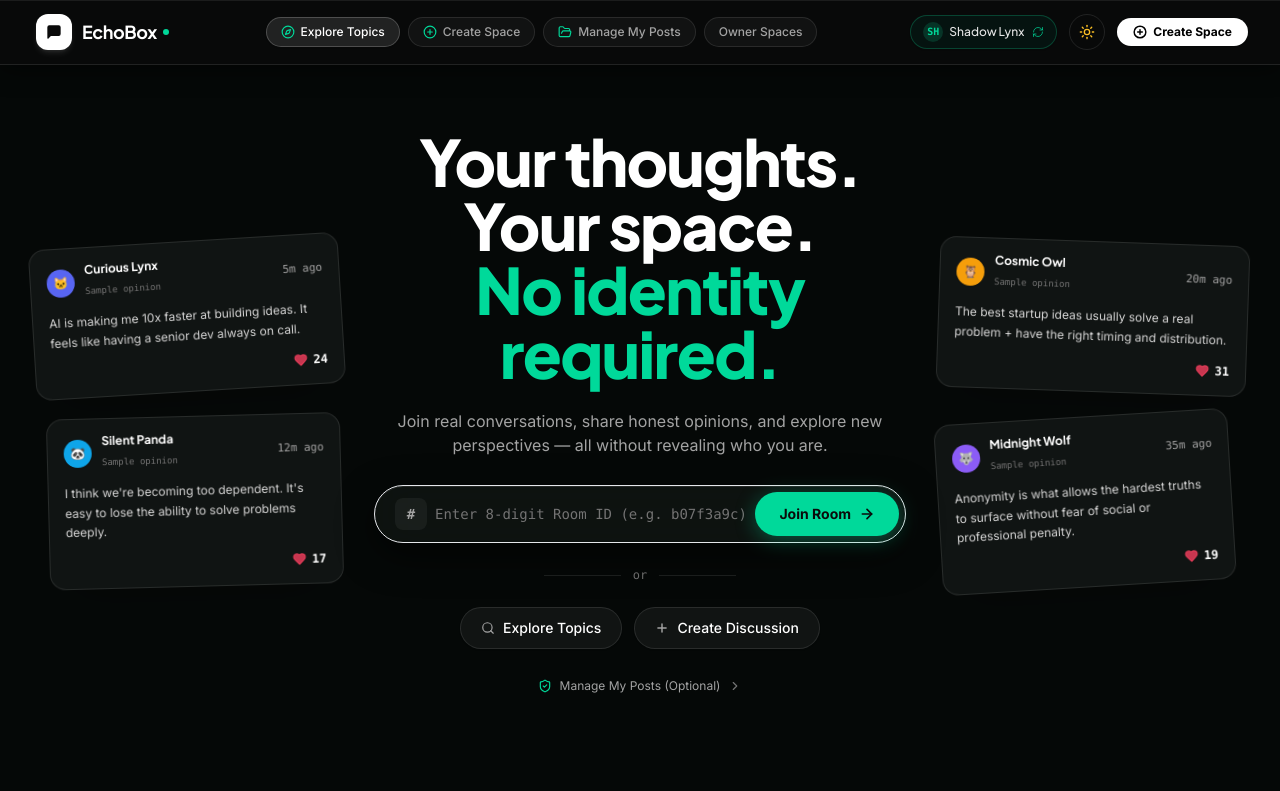
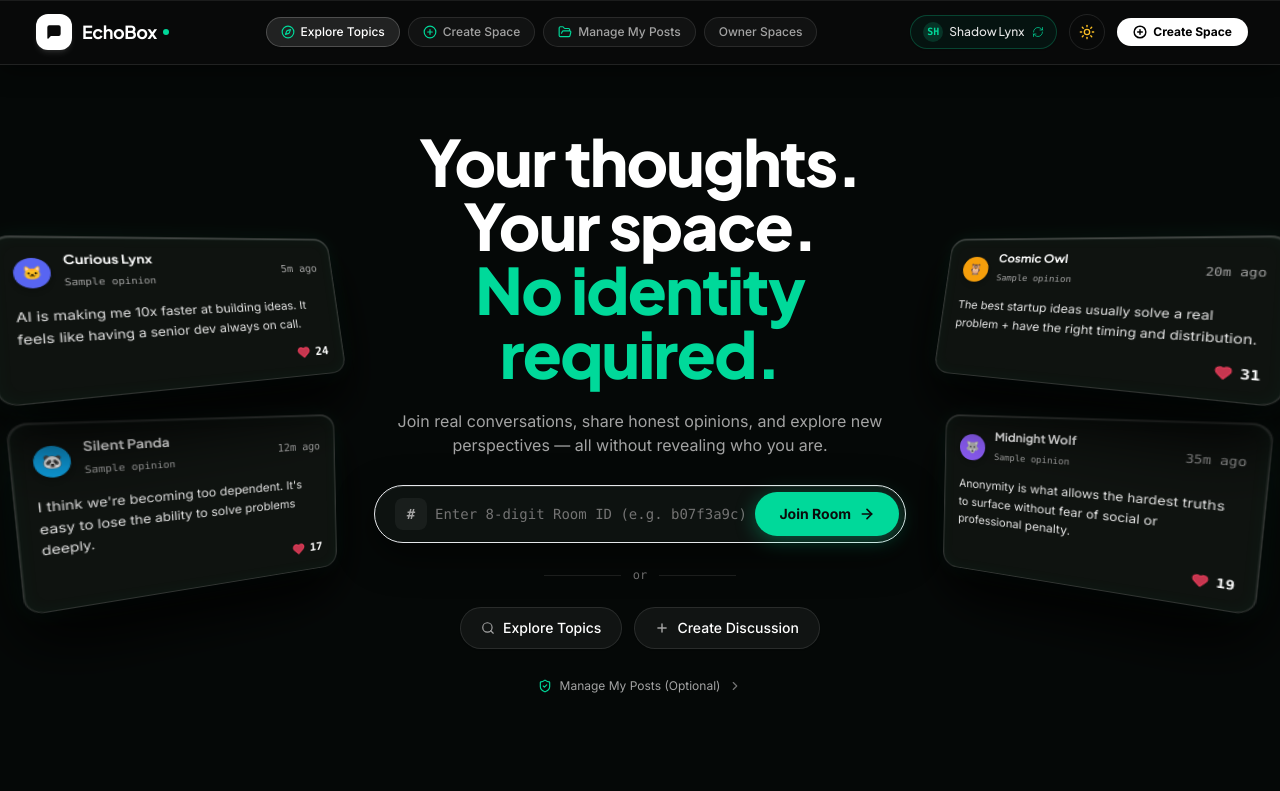
Before and after one commit to sohan10012/EchoBox, a React (Vite) app: page / in a window 1280 px wide. Shown: the top 791 px of the page. Built offline with nearby package versions, Linux system fonts and the light colour scheme; no server answers.

Commit message:
feat(hero): 3D perspective tilted & floating dialogue cards with balanced dual-card columns

```diff
--- a/src/components/landing/HeroSection.tsx
+++ b/src/components/landing/HeroSection.tsx
@@ -126,33 +126,33 @@ export const HeroSection: React.FC = () => {
 
         {/* ========================================================= */}
         {/* BALANCED THREE-REGION DESKTOP COMPOSITION (Lg & Xl)       */}
-        {/* Region 1: Left Cards | Region 2: Center | Region 3: Right */}
+        {/* Region 1: Left 3D Cards | Region 2: Center | Region 3: Right 3D Cards */}
         {/* ========================================================= */}
-        <div className="grid grid-cols-1 lg:grid-cols-[280px_1fr_280px] xl:grid-cols-[310px_1fr_310px] 2xl:grid-cols-[340px_1fr_340px] gap-6 xl:gap-8 items-center pt-2 sm:pt-6 pb-6">
+        <div className="grid grid-cols-1 lg:grid-cols-[280px_1fr_280px] xl:grid-cols-[310px_1fr_310px] 2xl:grid-cols-[340px_1fr_340px] gap-6 xl:gap-8 items-center pt-2 sm:pt-6 pb-6 perspective-1200">
 
           {/* ------------------------------------------------------- */}
-          {/* REGION 1: LEFT FLOATING CONVERSATION CARDS (Desktop)    */}
+          {/* REGION 1: LEFT FLOATING 3D CONVERSATION CARDS (Desktop) */}
           {/* ------------------------------------------------------- */}
-          <div className="hidden lg:flex flex-col justify-center gap-6 relative select-none">
-            {/* Desktop Card 1: Curious Lynx */}
-            <div className="animate-float-1 hover-pause">
-              <div className="rounded-2xl border border-white/10 bg-[#121614]/85 backdrop-blur-xl p-4 shadow-2xl space-y-3 transition-all duration-300 hover:scale-[1.02] hover:border-[#00D99A]/40 hover:shadow-[0_12px_36px_rgba(0,0,0,0.6),0_0_20px_rgba(0,217,154,0.15)] cursor-default">
+          <div className="hidden lg:flex flex-col justify-center gap-7 relative select-none perspective-1200">
+            {/* Desktop Card 1: Curious Lynx (3D Tilted & Floating) */}
+            <div className="animate-float-3d-l1 hover-pause">
+              <div className="rounded-2xl card-3d-glass p-4 space-y-3 cursor-default hover:scale-[1.02]">
                 <div className="flex items-center justify-between">
                   <div className="flex items-center gap-2.5">
-                    <div className="w-7 h-7 rounded-full bg-[#5865F2] flex items-center justify-center text-white text-xs font-bold shadow-sm">
+                    <div className="w-7 h-7 rounded-full bg-[#5865F2] flex items-center justify-center text-white text-xs font-bold shadow-md">
                       🐱
                     </div>
                     <div>
                       <span className="font-bold text-xs text-white font-display block leading-none">
                         Curious Lynx
                       </span>
-                      <span className="text-[9px] text-neutral-500 font-mono">Sample opinion</span>
+                      <span className="text-[9px] text-neutral-400 font-mono">Sample opinion</span>
                     </div>
                   </div>
                   <span className="text-[11px] text-neutral-400 font-mono">5m ago</span>
                 </div>
 
-                <p className="text-xs text-neutral-300 leading-relaxed font-normal">
+                <p className="text-xs text-neutral-200 leading-relaxed font-normal">
                   AI is making me 10x faster at building ideas. It feels like having a senior dev always on call.
                 </p>
 
@@ -171,25 +171,25 @@ export const HeroSection: React.FC = () => {
               </div>
             </div>
 
-            {/* Desktop Card 2: Silent Panda */}
-            <div className="animate-float-2 hover-pause pl-2 xl:pl-4">
-              <div className="rounded-2xl border border-white/10 bg-[#121614]/85 backdrop-blur-xl p-4 shadow-2xl space-y-3 transition-all duration-300 hover:scale-[1.02] hover:border-[#00D99A]/40 hover:shadow-[0_12px_36px_rgba(0,0,0,0.6),0_0_20px_rgba(0,217,154,0.15)] cursor-default">
+            {/* Desktop Card 2: Silent Panda (3D Tilted & Floating) */}
+            <div className="animate-float-3d-l2 hover-pause pl-2 xl:pl-4">
+              <div className="rounded-2xl card-3d-glass p-4 space-y-3 cursor-default hover:scale-[1.02]">
                 <div className="flex items-center justify-between">
                   <div className="flex items-center gap-2.5">
-                    <div className="w-7 h-7 rounded-full bg-[#0ea5e9] flex items-center justify-center text-white text-xs font-bold shadow-sm">
+                    <div className="w-7 h-7 rounded-full bg-[#0ea5e9] flex items-center justify-center text-white text-xs font-bold shadow-md">
                       🐼
                     </div>
                     <div>
                       <span className="font-bold text-xs text-white font-display block leading-none">
                         Silent Panda
                       </span>
-                      <span className="text-[9px] text-neutral-500 font-mono">Sample opinion</span>
+                      <span className="text-[9px] text-neutral-400 font-mono">Sample opinion</span>
                     </div>
                   </div>
                   <span className="text-[11px] text-neutral-400 font-mono">12m ago</span>
                 </div>
 
-                <p className="text-xs text-neutral-300 leading-relaxed font-normal">
+                <p className="text-xs text-neutral-200 leading-relaxed font-normal">
                   I think we're becoming too dependent. It's easy to lose the ability to solve problems deeply.
                 </p>
 
@@ -413,28 +413,28 @@ export const HeroSection: React.FC = () => {
           </div>
 
           {/* ------------------------------------------------------- */}
-          {/* REGION 3: RIGHT FLOATING CONVERSATION CARDS (Desktop)   */}
+          {/* REGION 3: RIGHT FLOATING 3D CONVERSATION CARDS (Desktop)*/}
           {/* ------------------------------------------------------- */}
-          <div className="hidden lg:flex flex-col justify-center gap-6 relative select-none">
-            {/* Desktop Card 3: Cosmic Owl with independent float */}
-            <div className="animate-float-3 hover-pause">
-              <div className="rounded-2xl border border-white/10 bg-[#121614]/85 backdrop-blur-xl p-4 shadow-2xl space-y-3 transition-all duration-300 hover:scale-[1.02] hover:border-[#00D99A]/40 hover:shadow-[0_12px_36px_rgba(0,0,0,0.6),0_0_20px_rgba(0,217,154,0.15)] cursor-default">
+          <div className="hidden lg:flex flex-col justify-center gap-7 relative select-none perspective-1200">
+            {/* Desktop Card 3: Cosmic Owl (3D Tilted & Floating) */}
+            <div className="animate-float-3d-r1 hover-pause">
+              <div className="rounded-2xl card-3d-glass p-4 space-y-3 cursor-default hover:scale-[1.02]">
                 <div className="flex items-center justify-between">
                   <div className="flex items-center gap-2.5">
-                    <div className="w-7 h-7 rounded-full bg-[#f59e0b] flex items-center justify-center text-white text-xs font-bold shadow-sm">
+                    <div className="w-7 h-7 rounded-full bg-[#f59e0b] flex items-center justify-center text-white text-xs font-bold shadow-md">
                       🦉
                     </div>
                     <div>
                       <span className="font-bold text-xs text-white font-display block leading-none">
                         Cosmic Owl
                       </span>
-                      <span className="text-[9px] text-neutral-500 font-mono">Sample opinion</span>
+                      <span className="text-[9px] text-neutral-400 font-mono">Sample opinion</span>
                     </div>
                   </div>
                   <span className="text-[11px] text-neutral-400 font-mono">20m ago</span>
                 </div>
 
-                <p className="text-xs text-neutral-300 leading-relaxed font-normal">
+                <p className="text-xs text-neutral-200 leading-relaxed font-normal">
                   The best startup ideas usually solve a real problem + have the right timing and distribution.
                 </p>
 
@@ -453,25 +453,25 @@ export const HeroSection: React.FC = () => {
               </div>
             </div>
 
-            {/* Desktop Card 4: Midnight Wolf with independent float */}
-            <div className="animate-float-1 hover-pause pr-2 xl:pr-4">
-              <div className="rounded-2xl border border-white/10 bg-[#121614]/85 backdrop-blur-xl p-4 shadow-2xl space-y-3 transition-all duration-300 hover:scale-[1.02] hover:border-[#00D99A]/40 hover:shadow-[0_12px_36px_rgba(0,0,0,0.6),0_0_20px_rgba(0,217,154,0.15)] cursor-default">
+            {/* Desktop Card 4: Midnight Wolf (3D Tilted & Floating) */}
+            <div className="animate-float-3d-r2 hover-pause pr-2 xl:pr-4">
+              <div className="rounded-2xl card-3d-glass p-4 space-y-3 cursor-default hover:scale-[1.02]">
                 <div className="flex items-center justify-between">
                   <div className="flex items-center gap-2.5">
-                    <div className="w-7 h-7 rounded-full bg-[#8b5cf6] flex items-center justify-center text-white text-xs font-bold shadow-sm">
+                    <div className="w-7 h-7 rounded-full bg-[#8b5cf6] flex items-center justify-center text-white text-xs font-bold shadow-md">
                       🐺
                     </div>
                     <div>
                       <span className="font-bold text-xs text-white font-display block leading-none">
                         Midnight Wolf
                       </span>
-                      <span className="text-[9px] text-neutral-500 font-mono">Sample opinion</span>
+                      <span className="text-[9px] text-neutral-400 font-mono">Sample opinion</span>
                     </div>
                   </div>
                   <span className="text-[11px] text-neutral-400 font-mono">35m ago</span>
                 </div>
 
-                <p className="text-xs text-neutral-300 leading-relaxed font-normal">
+                <p className="text-xs text-neutral-200 leading-relaxed font-normal">
                   Anonymity is what allows the hardest truths to surface without fear of social or professional penalty.
                 </p>
 
--- a/src/index.css
+++ b/src/index.css
@@ -188,6 +188,106 @@
   will-change: transform;
 }
 
+/* ========================================================= */
+/* 3D PERSPECTIVE & FLOATING CONVERSATION CARDS              */
+/* ========================================================= */
+
+.perspective-1200 {
+  perspective: 1200px;
+  perspective-origin: center center;
+  transform-style: preserve-3d;
+}
+
+@keyframes float-3d-l1 {
+  0%, 100% {
+    transform: perspective(1200px) rotateY(18deg) rotateX(8deg) rotateZ(-6deg) translateY(0px) translateZ(12px);
+    filter: drop-shadow(0 25px 25px rgba(0, 0, 0, 0.75));
+  }
+  50% {
+    transform: perspective(1200px) rotateY(21deg) rotateX(5deg) rotateZ(-7deg) translateY(-14px) translateZ(28px);
+    filter: drop-shadow(0 35px 35px rgba(0, 0, 0, 0.9)) drop-shadow(0 0 16px rgba(0, 217, 154, 0.15));
+  }
+}
+
+@keyframes float-3d-l2 {
+  0%, 100% {
+    transform: perspective(1200px) rotateY(20deg) rotateX(-5deg) rotateZ(-3deg) translateY(0px) translateZ(8px);
+    filter: drop-shadow(0 25px 25px rgba(0, 0, 0, 0.75));
+  }
+  50% {
+    transform: perspective(1200px) rotateY(17deg) rotateX(-8deg) rotateZ(-2deg) translateY(12px) translateZ(22px);
+    filter: drop-shadow(0 35px 35px rgba(0, 0, 0, 0.9)) drop-shadow(0 0 16px rgba(0, 217, 154, 0.15));
+  }
+}
+
+@keyframes float-3d-r1 {
+  0%, 100% {
+    transform: perspective(1200px) rotateY(-18deg) rotateX(8deg) rotateZ(6deg) translateY(0px) translateZ(12px);
+    filter: drop-shadow(0 25px 25px rgba(0, 0, 0, 0.75));
+  }
+  50% {
+    transform: perspective(1200px) rotateY(-21deg) rotateX(5deg) rotateZ(7deg) translateY(-14px) translateZ(28px);
+    filter: drop-shadow(0 35px 35px rgba(0, 0, 0, 0.9)) drop-shadow(0 0 16px rgba(0, 217, 154, 0.15));
+  }
+}
+
+@keyframes float-3d-r2 {
+  0%, 100% {
+    transform: perspective(1200px) rotateY(-20deg) rotateX(-5deg) rotateZ(3deg) translateY(0px) translateZ(8px);
+    filter: drop-shadow(0 25px 25px rgba(0, 0, 0, 0.75));
+  }
+  50% {
+    transform: perspective(1200px) rotateY(-17deg) rotateX(-8deg) rotateZ(2deg) translateY(12px) translateZ(22px);
+    filter: drop-shadow(0 35px 35px rgba(0, 0, 0, 0.9)) drop-shadow(0 0 16px rgba(0, 217, 154, 0.15));
+  }
+}
+
+.animate-float-3d-l1 {
+  animation: float-3d-l1 7s ease-in-out infinite;
+  will-change: transform, filter;
+  transform-style: preserve-3d;
+}
+
+.animate-float-3d-l2 {
+  animation: float-3d-l2 8.5s ease-in-out infinite;
+  will-change: transform, filter;
+  transform-style: preserve-3d;
+}
+
+.animate-float-3d-r1 {
+  animation: float-3d-r1 7.6s ease-in-out infinite;
+  will-change: transform, filter;
+  transform-style: preserve-3d;
+}
+
+.animate-float-3d-r2 {
+  animation: float-3d-r2 9.2s ease-in-out infinite;
+  will-change: transform, filter;
+  transform-style: preserve-3d;
+}
+
+.card-3d-glass {
+  background: rgba(16, 21, 18, 0.88);
+  backdrop-filter: blur(20px);
+  -webkit-backdrop-filter: blur(20px);
+  border: 1px solid rgba(255, 255, 255, 0.14);
+  box-shadow:
+    0 25px 50px -12px rgba(0, 0, 0, 0.85),
+    0 0 24px rgba(0, 217, 154, 0.08),
+    inset 0 1px 1.5px 0 rgba(255, 255, 255, 0.28),
+    inset 0 0 15px rgba(0, 217, 154, 0.04);
+  transform-style: preserve-3d;
+  transition: border-color 0.3s ease, box-shadow 0.3s ease, transform 0.3s cubic-bezier(0.16, 1, 0.3, 1);
+}
+
+.card-3d-glass:hover {
+  border-color: rgba(0, 217, 154, 0.5);
+  box-shadow:
+    0 30px 60px -15px rgba(0, 0, 0, 0.9),
+    0 0 35px rgba(0, 217, 154, 0.25),
+    inset 0 1px 2px 0 rgba(255, 255, 255, 0.4);
+}
+
 /* Pause organic float on hover for comfortable reading */
 .hover-pause:hover {
   animation-play-state: paused;
```
Also changed, not shown: 2 other files (tests, documents, lock files or other folders).
